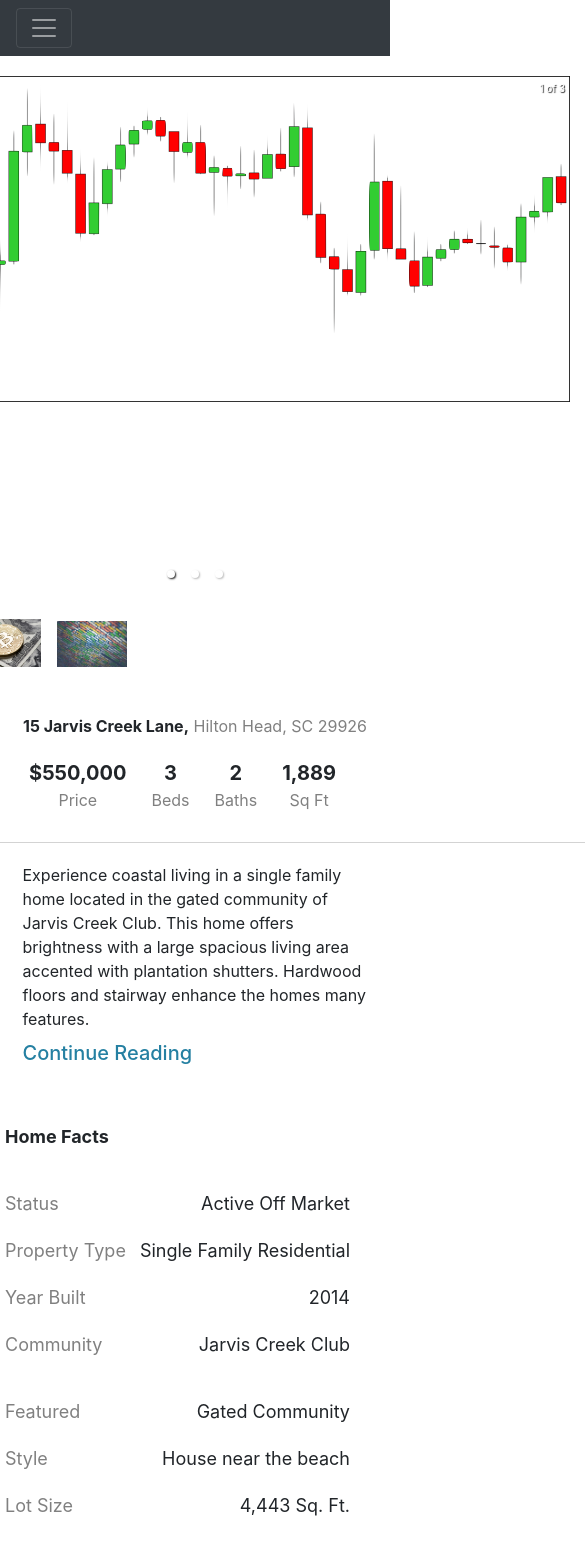
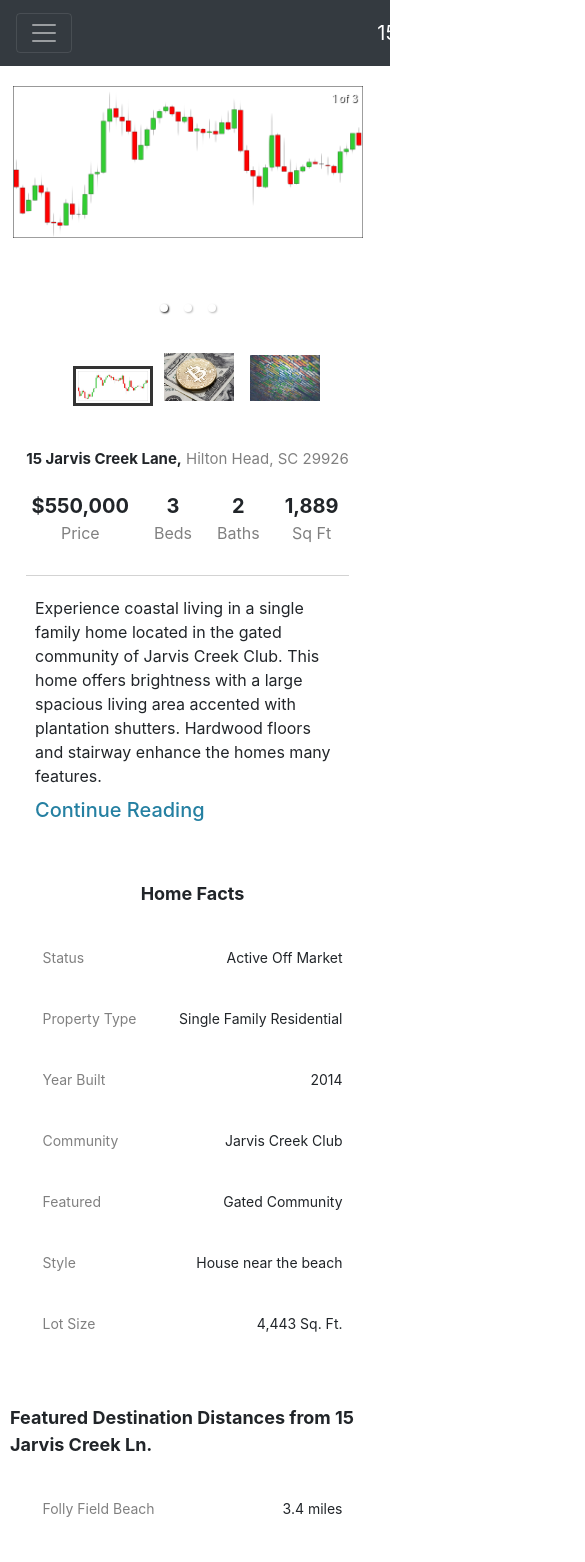
Before and after one commit to Norrismi/jarvis, a React (Create React App) app: page / in a window 390 px wide. Shown: the top 1562 px of the page, 585 px wide, since content can reach past the window. Built offline with nearby package versions, Linux system fonts and the light colour scheme; no server answers.

Commit message:
adding media queries

```diff
--- a/src/Components/Nav/TopNav.js
+++ b/src/Components/Nav/TopNav.js
@@ -14,7 +14,8 @@ const TopNav = () => {
             </button>
             <a className="navbar-brand" href="/">
 
-                {/* <img className=" nav-bar_big-logo" src={big_logo} alt='site logo and alternative home button' /> */}
+                {/* <img className=" nav-bar_big-logo" src="15 Jarvis Creek" alt='site logo and alternative home button' /> */}
+                <a class="navbar-brand justify-content-center" href="#/">15 Jarvis Creek Ln.</a>
 
             </a>
             <div className="collapse navbar-collapse" id="navbarTogglerDemo01">
--- a/src/Components/comps/comps.css
+++ b/src/Components/comps/comps.css
@@ -57,6 +57,10 @@
 }
 
 @media (min-width: 280px) {
+
+    .comps_container{
+        width: 350px;
+    }
     .comps_container{
        justify-content: center;
     }
@@ -81,3 +85,25 @@
     }
 
 }
+
+@media (min-width: 300px) {
+
+    .comps_container{
+        width: 350px;
+    }
+
+    .comps_cards-container{
+        display: flex;
+        flex-direction: column;
+        justify-content: center;
+        align-items: center;
+
+    }
+
+     .comps_card{
+         width: 19rem;
+
+     }
+
+
+}
--- a/src/Components/contactForm/contactForm.css
+++ b/src/Components/contactForm/contactForm.css
@@ -66,3 +66,12 @@ textarea {
 
 
 }
+
+@media (min-width: 300px) {
+
+    input,
+    textarea {
+        width: 300px;
+    }
+
+}
--- a/src/Components/contactForm/formSuccess.css
+++ b/src/Components/contactForm/formSuccess.css
@@ -10,3 +10,27 @@
     height: 300px;
     width: auto;
 }
+
+@media (min-width: 280px) {
+
+    .success_pic{
+        height: auto;
+        width: 300px;
+    }
+
+}
+
+
+@media (min-width: 300px) {
+    .success_container{
+        font-size: 20px;
+
+    }
+    .success_pic{
+        height: auto;
+        width: 300px;
+    }
+
+
+
+}
--- a/src/Components/detailedStats/detailedStats.css
+++ b/src/Components/detailedStats/detailedStats.css
@@ -1,4 +1,3 @@
-/* features card */
 
 #card-title{
     font-weight: bold;
--- a/src/Components/home/home.css
+++ b/src/Components/home/home.css
@@ -57,19 +57,38 @@
 }
 
 @media (min-width: 280px) {
+
+    .home_container {
+        display: flex;
+        flex-direction: column;
+        align-items: center;
+        width: 375px;
+
+        height: auto;
+    }
+
+    .home_intro_container {
+        border-bottom: 1px solid lightgrey;
+    }
+
+    .address {
+        font-size: 20px;
+        padding-bottom: 20px;
+    }
+
+
+    .home_paragraph-container {
+
+        padding-top: 30px;
+        width: 400px;
+    }
+
     .home_intro_container {
         display: flex;
         flex-direction: column;
         align-items: center;
-
-
-        /* width: 100px; */
     }
 
-    .stat_row {
-        align-items: center;
-        justify-content: center;
-    }
 
     .address{
         font-size: 16px;
@@ -86,4 +105,58 @@
 
     }
 
+    .home_carousel {
+
+        width: 350px;
+    }
+
+    .stat_row {
+
+        width: 350px;
+    }
+
 }
+
+@media (min-width: 300px) {
+
+    .address{
+        font-size: 14px;
+    }
+
+    .stat_row {
+        align-items: center;
+        justify-content: center;
+        width: 300px;
+    }
+
+    .price_container,
+    .bed_container,
+    .bath_container,
+    .square-feet_container {
+        padding: 0 10px 0 10px;
+
+    }
+
+}
+
+@media (min-width: 320px) {
+
+    .address{
+        font-size: 15px;
+    }
+
+    .stat_row {
+        align-items: center;
+        justify-content: center;
+        width: 300px;
+    }
+
+    .price_container,
+    .bed_container,
+    .bath_container,
+    .square-feet_container {
+        padding-right: 15px;
+
+    }
+
+}
--- a/src/Components/introStats/introStats.css
+++ b/src/Components/introStats/introStats.css
@@ -1,13 +1,13 @@
-.home_stat-container-two{
+.home_stat-container-two {
     margin-bottom: 20px;
 }
 
-.home_stat-title{
+.home_stat-title {
     margin: 50px 0 20px 0;
     font-size: 18px;
 }
 
-.stat-two-row{
+.stat-two-row {
     display: flex;
     flex-direction: row;
     justify-content: space-between;
@@ -15,7 +15,7 @@
 }
 
 
-.stat_container{
+.stat_container {
     display: flex;
     flex-direction: row;
     justify-content: space-between;
@@ -27,26 +27,71 @@
 
 @media (min-width: 280px) {
 
-    .stat-two-row{
-
+    .stat-two-row {
         flex-direction: column;
-
         width: 200px;
         justify-content: center;
     }
 
-    .stat_container{
+    .stat_container {
 
         flex-direction: row;
         justify-content: space-between;
         width: 345px;
         margin: 20px 0 20px 0;
         font-size: 18px;
-
     }
 
-    .home_stat-container-two{
+    .home_stat-container-two {
         padding-left: 5px;
+    }
 
+}
+
+@media (min-width: 300px) {
+
+    .stat-two-row {
+        flex-direction: column;
+        justify-content: center;
+        width: 200px;
+    }
+
+    .stat_container {
+        width: 300px;
+        margin: 20px 0 20px 0;
+        font-size: 14px;
+    }
+
+    .home_stat-container-two {
+        margin-left: 5px;
+    }
+
+}
+
+@media (min-width: 320px) {
+
+
+    .stat-two-row {
+        justify-content: center;
+        align-items: center;
+    }
+
+    .stat-column{
+        display: flex;
+        flex-direction: column;
+    }
+
+    .stat_container {
+        width: 300px;
+        margin: 20px 0 20px 0;
+        font-size: 14px;
+    }
+
+    .home_stat-container-two {
+        /* margin-left: 50px; */
+        display: flex;
+        flex-direction: column;
+        justify-content: center;
+        align-items: center;
     }
 }
--- a/src/Components/paragraph/paragraph.css
+++ b/src/Components/paragraph/paragraph.css
@@ -38,3 +38,11 @@ a.paragraph_read-link:hover{
     }
 
 }
+
+@media (min-width: 300px) {
+    .paragraph_intro,
+    .paragraph_expanded{
+        width: 305px;
+    }
+
+}
```
Also changed, not shown: src/Components/Nav/topNav.css (+14 -2 lines).
